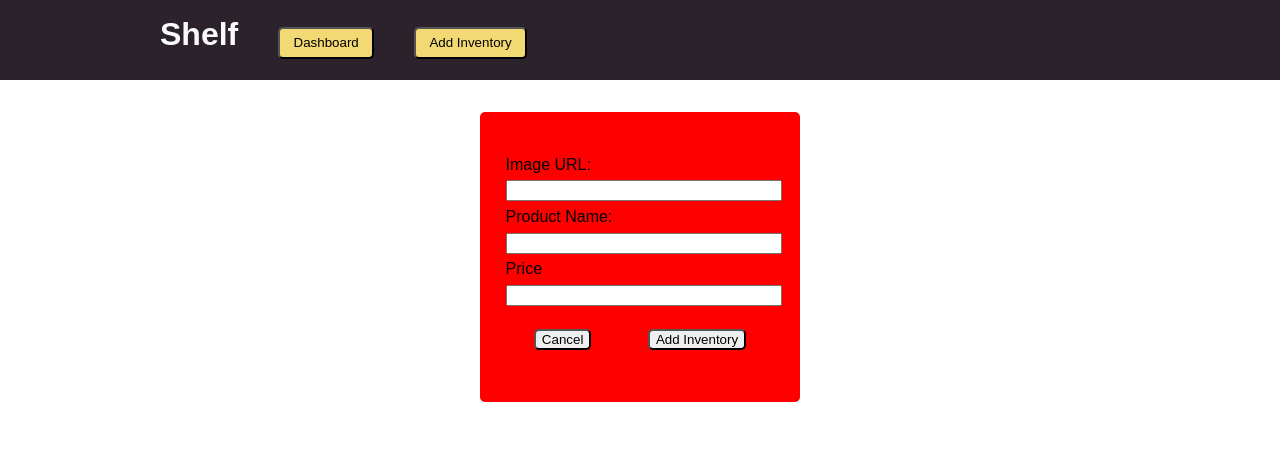
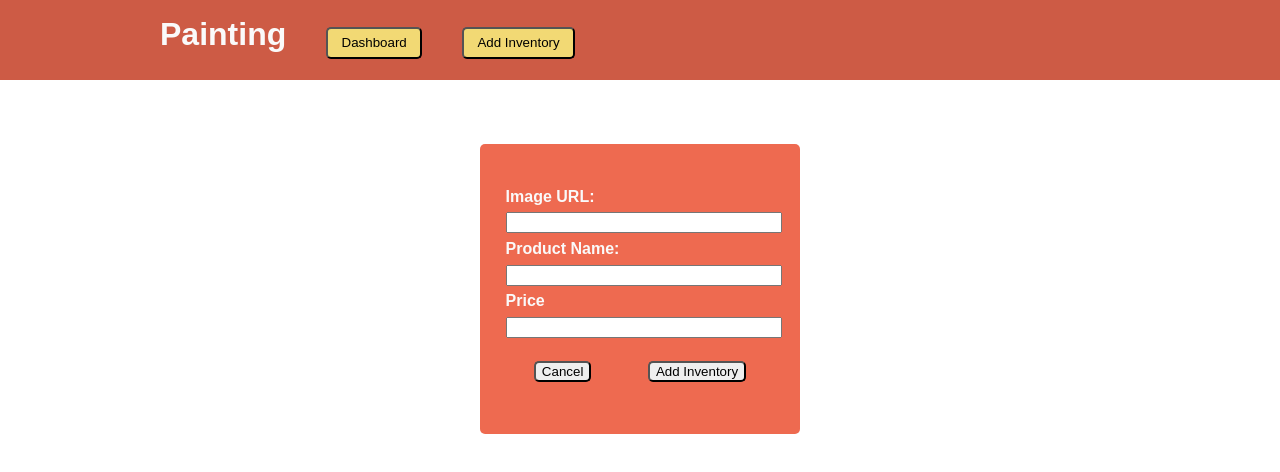
Before and after one commit to scottsf/Shelf, a React (Create React App) app: page /add in a window 1280 px wide. Shown: the top 472 px of the page. Built offline with nearby package versions, Linux system fonts and the light colour scheme; no server answers.

Commit message:
Complete styling

```diff
--- a/src/components/dashboard/Dashboard.js
+++ b/src/components/dashboard/Dashboard.js
@@ -14,8 +14,6 @@ class Dashboard extends Component {
 
 
   componentDidMount() {
-    // const inventory = await axios.get('/api/inventory')
-    // this.setState({inventory: inventory.data})
     this.getInventory();
   }
 
--- a/src/components/form/Form.js
+++ b/src/components/form/Form.js
@@ -46,7 +46,10 @@ class Form extends Component {
 
   updateProduct = () => {
     console.log(this.state.id)
-    axios.put(`/api/product/${this.state.id}`, this.state);
+    axios.put(`/api/product/${this.state.id}`, this.state)
+      .then(res => {
+        this.getProduct();
+      })
   }
 
   // saveProduct () {
--- a/src/components/form/form.scss
+++ b/src/components/form/form.scss
@@ -1,10 +1,14 @@
+@import '../../styles/settings';
+
 .form {
   margin: 0 auto;
-  background-color: red;
+  background-color: $light-pink;
   width: 20em;
   border-radius: 5px;
   padding: 2%;
   box-sizing: border-box;
+  color: #fafafa;
+  font-weight: 650;
 }
 
 .form__p {
--- a/src/components/header/Header.js
+++ b/src/components/header/Header.js
@@ -4,7 +4,7 @@ import {Link} from 'react-router-dom';
 
 let Header = () => (
   <div className="header">
-    <h4 className="header__h4"> Shelf </h4>
+    <h4 className="header__h4"> Painting </h4>
     <Link to="/">
       <button className="header__dash btn"> Dashboard </button>
     </Link>
--- a/src/components/header/header.scss
+++ b/src/components/header/header.scss
@@ -4,7 +4,7 @@
   width: 100%;
   height: 10vh;
   background: $light-red;
-  margin-bottom: 2em;
+  margin-bottom: 4em;
 }
 
 .header__h4 {
--- a/src/components/product/Product.js
+++ b/src/components/product/Product.js
@@ -6,7 +6,7 @@ let Product = ({item, invokeRemoveProduct, id}) => (
   <div className="product">
     <img className="product__image" alt='' src={item.img} />
     <div className="product__p">
-      <p> {item.price} </p>
+      <p>${item.price} </p>
       <p> {item.name} </p>
     </div>
     <div className="button">
--- a/src/styles/settings.scss
+++ b/src/styles/settings.scss
@@ -1,3 +1,3 @@
 $light-green: #F2D974;
-$light-red: #2B222C;
-$light-pink: #49281F;
+$light-red: #cd5b45 ;
+$light-pink:#ee6a50;
```
Also changed, not shown: src/App.js (+2 -6 lines).
